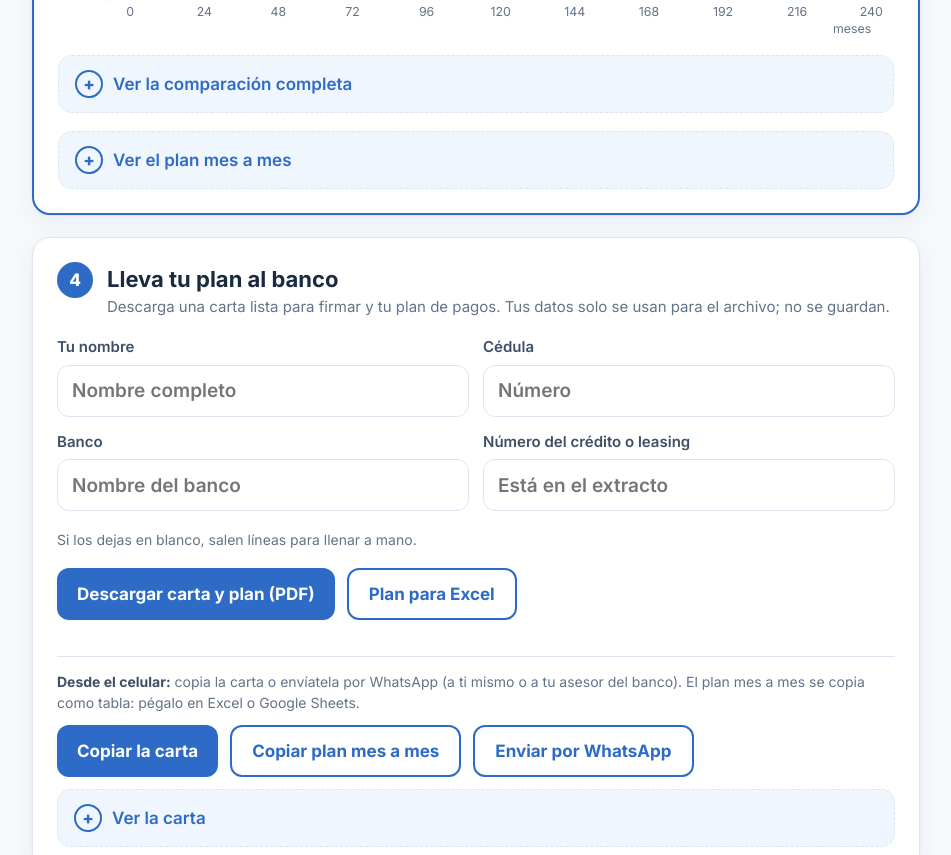
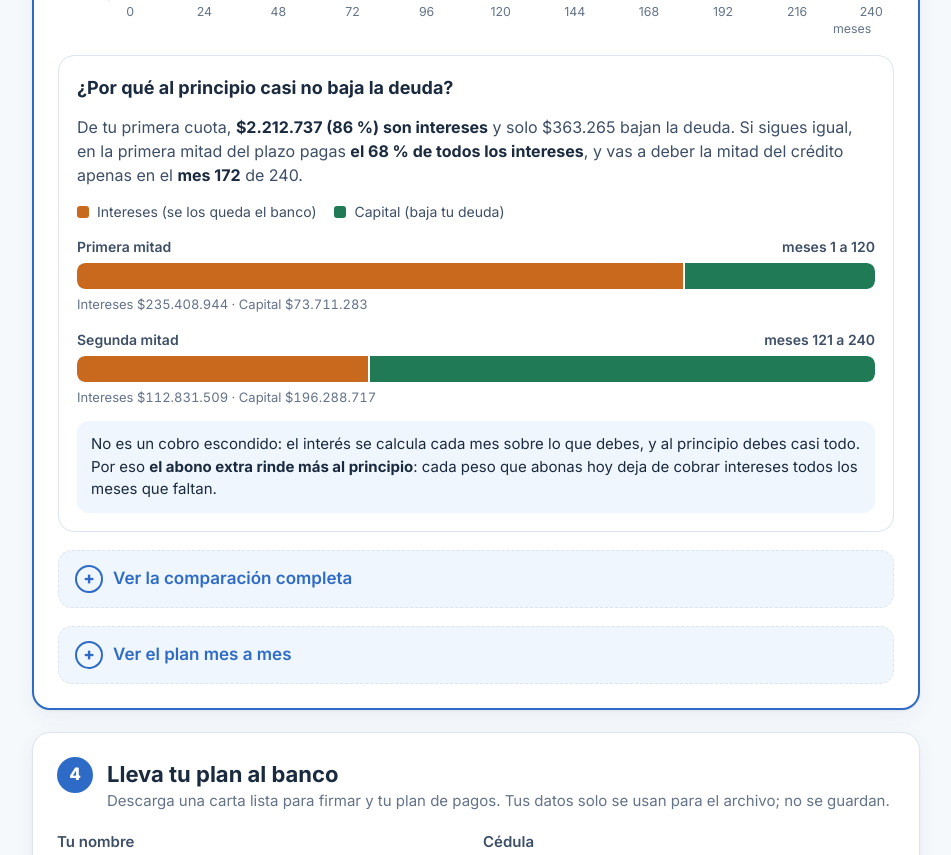
Before and after one commit to fredyhenaodev/el-peso-de-la-deuda, a plain HTML site: page index.html in a window 1280 px wide. Shown: the part 2636-3491 px from the top of the page, without its empty margins (164-1115 px from the left). Drawn offline with nearby package versions, Linux system fonts and the light colour scheme.

Commit message:
Explicar por qué los intereses se pagan al principio; gastos de cada año (SOAT, técnico-mecánica, impuestos, renta); corregir ids repetidos
Co-Authored-By: Claude Opus 5.5 <noreply@anthropic.com>
Claude-Session: https://claude.ai/code/session_01LoJWc7vLW9SkzW5N4YgFuz

```diff
--- a/index.html
+++ b/index.html
@@ -131,6 +131,18 @@ summary:focus-visible { outline: 3px solid var(--accent); outline-offset: 2px; b
 .compare td small { display: block; font-size: 13px; font-weight: 500; color: var(--muted); }
 .tablebox { overflow-x: auto; }
 
+.half { border: 1px solid var(--line); border-radius: 16px; padding: 18px; display: grid; gap: 14px; background: var(--surface); }
+.half h3 { margin: 0; font-size: 18px; }
+.half .lead { margin: 0; font-size: 16px; color: var(--ink-2); }
+.half .lead b { color: var(--ink); }
+.hb { display: grid; gap: 6px; }
+.hb .lbl2 { display: flex; justify-content: space-between; gap: 10px; font-size: 14px; font-weight: 600; color: var(--ink-2); flex-wrap: wrap; }
+.hb .track { display: flex; height: 26px; border-radius: 8px; overflow: hidden; gap: 2px; background: var(--surface); }
+.hb .track i { display: block; height: 100%; min-width: 2px; }
+.hb .track i:first-child { border-radius: 8px 0 0 8px; } .hb .track i:last-child { border-radius: 0 8px 8px 0; }
+.i-int { background: var(--s-base); } .i-cap { background: var(--good); }
+.hb small { font-size: 13px; color: var(--muted); font-variant-numeric: tabular-nums; }
+.half .why { margin: 0; font-size: 15px; background: var(--sky-2); border-radius: 12px; padding: 12px 14px; }
 .legend { display: flex; flex-wrap: wrap; gap: 18px; font-size: 14px; color: var(--ink-2); }
 .legend span { display: inline-flex; align-items: center; gap: 8px; }
 .legend i { width: 18px; height: 4px; border-radius: 2px; display: inline-block; }
@@ -356,6 +368,14 @@ a.btn { display: inline-flex; align-items: center; justify-content: center; text
       <div class="chartwrap" id="chartwrap">
         <svg id="chart" viewBox="0 0 880 320" role="img" aria-label="Lo que debes mes a mes, si sigues igual y con el aumento"></svg>
         <div class="tip" id="tip" hidden></div>
+      </div>
+      <div class="half" id="half" hidden>
+        <h3>¿Por qué al principio casi no baja la deuda?</h3>
+        <p class="lead" id="half-lead"></p>
+        <div class="legend"><span><i class="i-int" style="width:12px;height:12px;border-radius:3px;display:inline-block"></i>Intereses (se los queda el banco)</span><span><i class="i-cap" style="width:12px;height:12px;border-radius:3px;display:inline-block"></i>Capital (baja tu deuda)</span></div>
+        <div class="hb" id="hb1"></div>
+        <div class="hb" id="hb2"></div>
+        <p class="why" id="half-why"></p>
       </div>
       <details class="more">
         <summary>Ver la comparación completa</summary>
@@ -990,6 +1010,21 @@ function(t){t.__bidiEngine__=t.prototype.__bidiEngine__=function(t){var r,n,i,a,
       $('verdict').innerHTML = 'Reducir el plazo te ahorra <b>' + fmt(C.interest - B.interest) + '</b> más en intereses.';
     }
 
+    // Intereses al principio: el saldo es más alto, entonces la mayor parte de la cuota se va en intereses
+    if (A.rows.length >= 4) {
+      const h = Math.floor(A.rows.length / 2), r1 = A.rows.slice(0, h), r2 = A.rows.slice(h);
+      const sum = (rs, k) => rs.reduce((a, r) => a + r[k], 0);
+      const i1 = sum(r1, 'int'), c1 = sum(r1, 'cap'), i2 = sum(r2, 'int'), c2 = sum(r2, 'cap');
+      const f = A.rows[0], pctInt = Math.round(f.int / f.cuota * 100), pctHalf = Math.round(i1 / A.interest * 100);
+      const mitad = A.rows.findIndex(r => r.bal <= d.P / 2) + 1;
+      const bar = (t, sub, ii, cc) => '<div class="lbl2"><span>' + t + '</span><span>' + sub + '</span></div><div class="track" role="img" aria-label="' + t + ': ' + fmt(ii) + ' de intereses y ' + fmt(cc) + ' de capital"><i class="i-int" style="flex:' + ii + '"></i><i class="i-cap" style="flex:' + cc + '"></i></div><small>Intereses ' + fmt(ii) + ' · Capital ' + fmt(cc) + '</small>';
+      $('half').hidden = false;
+      $('half-lead').innerHTML = 'De tu primera cuota, <b>' + fmt(f.int) + ' (' + pctInt + ' %) son intereses</b> y solo ' + fmt(f.cuota - f.int) + ' bajan la deuda. Si sigues igual, en la primera mitad del plazo pagas <b>el ' + pctHalf + ' % de todos los intereses</b>' + (mitad > 0 ? ', y vas a deber la mitad del crédito apenas en el <b>mes ' + mitad + '</b> de ' + A.months : '') + '.';
+      $('hb1').innerHTML = bar('Primera mitad', 'meses 1 a ' + h, i1, c1);
+      $('hb2').innerHTML = bar('Segunda mitad', 'meses ' + (h + 1) + ' a ' + A.months, i2, c2);
+      $('half-why').innerHTML = 'No es un cobro escondido: el interés se calcula cada mes sobre lo que debes, y al principio debes casi todo. Por eso <b>el abono extra rinde más al principio</b>: cada peso que abonas hoy deja de cobrar intereses todos los meses que faltan.';
+    } else { $('half').hidden = true; }
+
     last = { d, pay, newPay, A, B, total, ahorro, menos };
     if (typeof renderLetter === 'function' && $('x-letter')) try { renderLetter(); } catch (e) {}
     draw(d.P, A, B);
```
Also changed, not shown: asesoria.html (+21 -8 lines).
